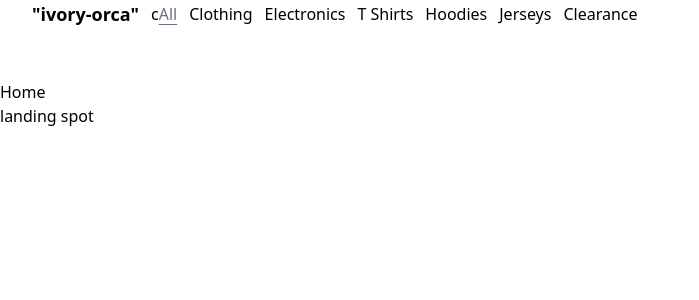
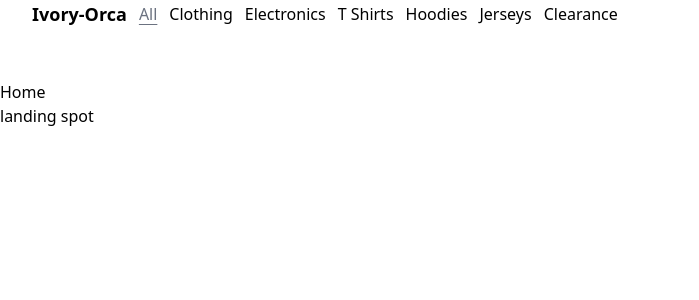
Before and after one commit to Project-Ivory-Orca/ivory-orca, a React (Vite) app in the folder src/web/: page / in a window 1280 px wide. Shown: the top 300 px of the page, without its empty margins (0-699 px from the left). Built offline with nearby package versions, Linux system fonts and the light colour scheme.

Commit message:
minor bug fixes

```diff
--- a/src/web/package.json
+++ b/src/web/package.json
@@ -12,7 +12,8 @@
   "dependencies": {
     "react": "^18.2.0",
     "react-dom": "^18.2.0",
-    "react-icons": "^5.0.1"
+    "react-icons": "^5.0.1",
+    "react-router-dom": "^6.22.3"
   },
   "devDependencies": {
     "@types/react": "^18.2.66",
--- a/src/web/src/Components/Navbar/index.tsx
+++ b/src/web/src/Components/Navbar/index.tsx
@@ -7,9 +7,9 @@ const NavBar = () => {
         <nav className="flex justify-between items-center fixed z-10 w-full y-5 px-8 text-md front-light top-0">
             <ul className="flex items-center gap-3">
                 <li className="font-semibold text-lg">
-                    <NavLink to="/">"ivory-orca"</NavLink>
+                    <NavLink to="/">Ivory-Orca</NavLink>
                 </li>
-                <li>c
+                <li>
                     <NavLink to ="/"
                         className={({isActive}) => (isActive ? activeStyle : undefined)}>
                         All
--- a/src/web/src/Pages/Home/index.tsx
+++ b/src/web/src/Pages/Home/index.tsx
@@ -1,4 +1,4 @@
-import Layout from "/Users/zachskufca/Documents/ACTMIS 4630/ivory-orca/src/web/src/Components/Layout"
+import Layout from "../../Components/Layout";
 
 
 const Home: React.FC = () => {
--- a/src/web/src/Pages/MyAccount/index.tsx
+++ b/src/web/src/Pages/MyAccount/index.tsx
@@ -1,5 +1,5 @@
 import React from 'react';
-import Layout from "/Users/zachskufca/Documents/ACTMIS 4630/ivory-orca/src/web/src/Components/Layout"
+import Layout from "../../Components/Layout";
 
 
 const MyAccount: React.FC = () => {
--- a/src/web/src/Pages/MyOrder/index.tsx
+++ b/src/web/src/Pages/MyOrder/index.tsx
@@ -1,4 +1,4 @@
-import Layout from "/Users/zachskufca/Documents/ACTMIS 4630/ivory-orca/src/web/src/Components/Layout"
+import Layout from "../../Components/Layout";
 
 
 const MyOrder: React.FC = () => {
--- a/src/web/src/Pages/MyOrders/index.tsx
+++ b/src/web/src/Pages/MyOrders/index.tsx
@@ -1,4 +1,4 @@
-import Layout from "/Users/zachskufca/Documents/ACTMIS 4630/ivory-orca/src/web/src/Components/Layout"
+import Layout from "../../Components/Layout";
 
 
 const MyOrders: React.FC = () => {
--- a/src/web/src/Pages/NotFound/index.tsx
+++ b/src/web/src/Pages/NotFound/index.tsx
@@ -1,4 +1,4 @@
-import Layout from "/Users/zachskufca/Documents/ACTMIS 4630/ivory-orca/src/web/src/Components/Layout"
+import Layout from "../../Components/Layout";
 
 
 const NotFound: React.FC = () => {
--- a/src/web/src/Pages/SignIn/index.tsx
+++ b/src/web/src/Pages/SignIn/index.tsx
@@ -1,4 +1,5 @@
-import Layout from "/Users/zachskufca/Documents/ACTMIS 4630/ivory-orca/src/web/src/Components/Layout"
+import Layout from "../../Components/Layout";
+
 
 
 const SignIn: React.FC = () => {
```
Also changed, not shown: 2 other files (tests, documents, lock files or other folders).
